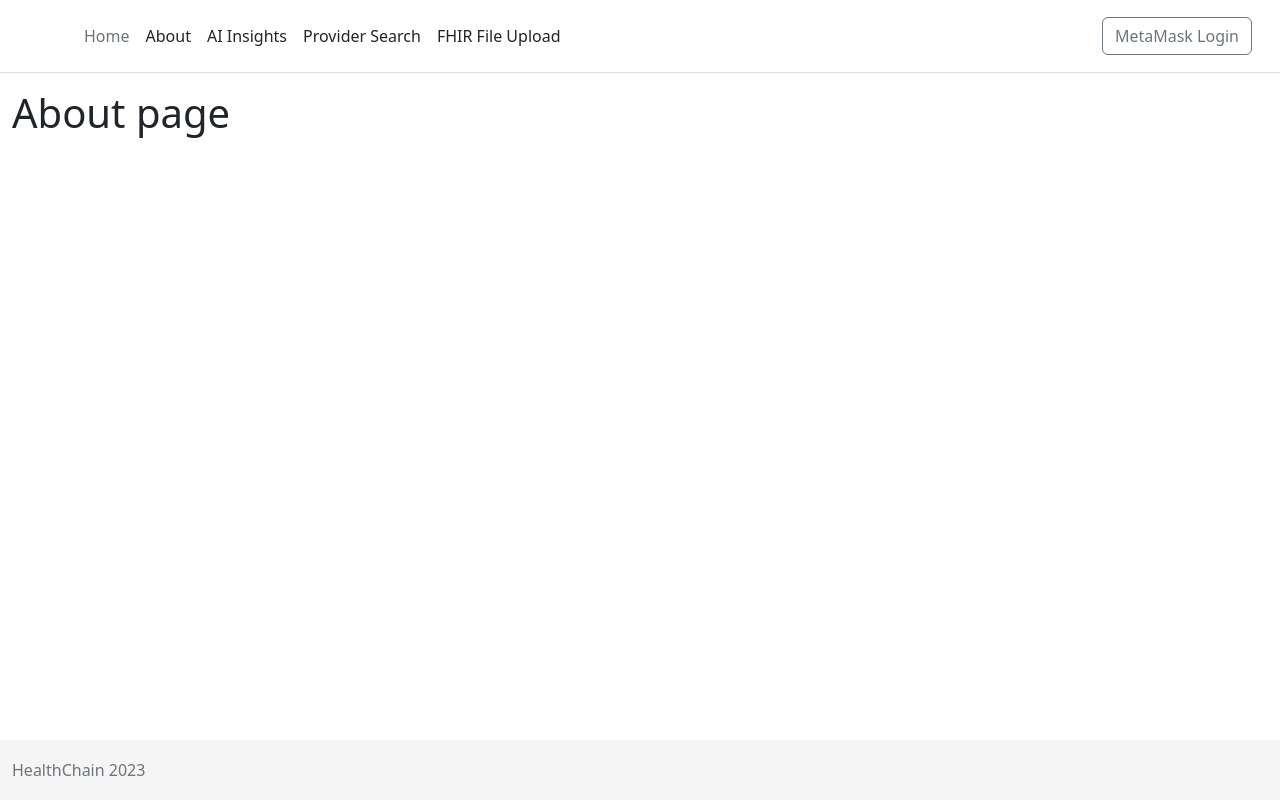
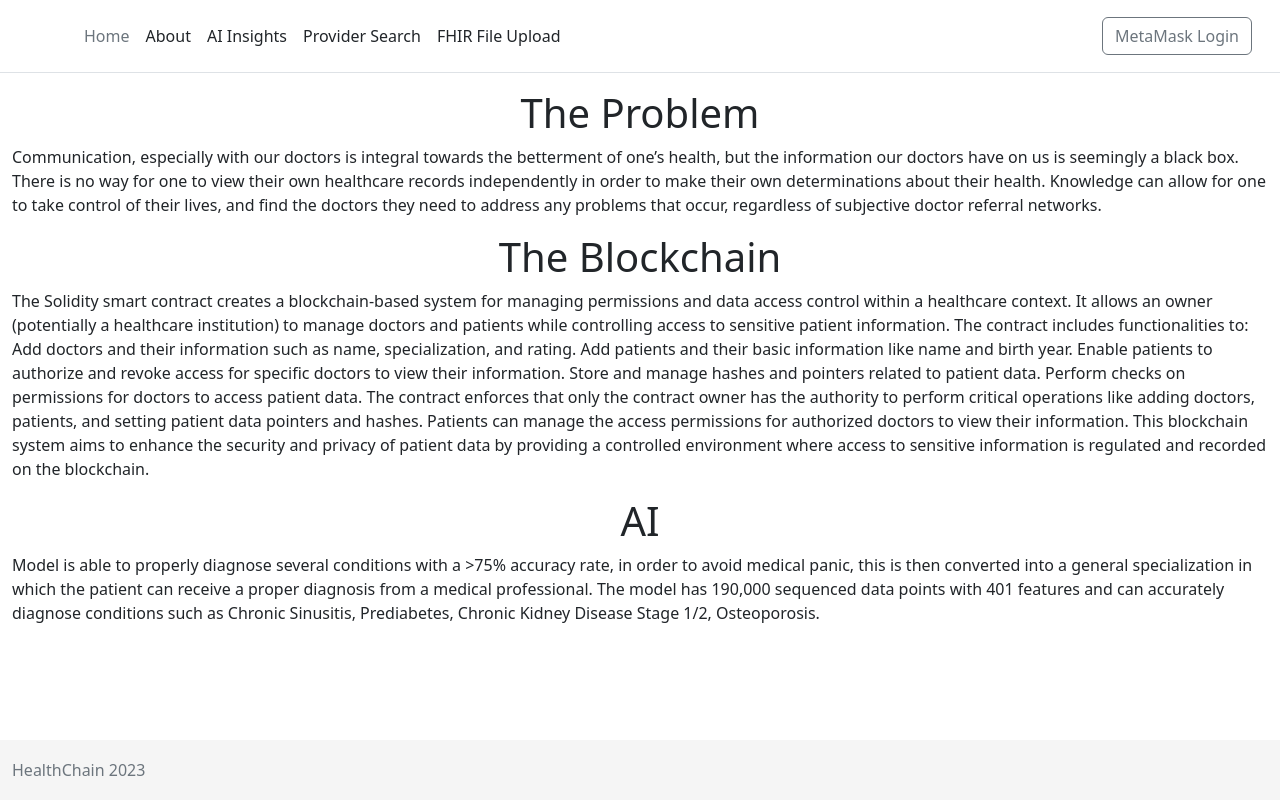
Before and after one commit to eltonninja/F23_HealthChain, a Django app: page /about/ in a window 1280 px wide. Run offline with Django 4.2, Linux system fonts and the light colour scheme.

Commit message:
Updated about page

```diff
--- a/UI/templates/pages/about.html
+++ b/UI/templates/pages/about.html
@@ -1,7 +1,35 @@
 {% extends '_base.html' %}
 
-{% block title %}About page{% endblock %}
+{% block title %}About Us{% endblock %}
 
 {% block content %}
-<h1>About page</h1>
+<center><h1>The Problem</h1></center>
+<p>
+    Communication, especially with our doctors is integral towards the betterment of one’s health, but the information our doctors have on us is seemingly a black box. There is no way for one to view their own healthcare records independently in order to make their own determinations about their health. Knowledge can allow for one to take control of their lives, and find the doctors they need to address any problems that occur, regardless of subjective doctor referral networks.
+</p>
+
+<center><h1>The Blockchain</h1></center>
+<p>
+    The Solidity smart contract creates a blockchain-based system for managing permissions and data access control within a healthcare context. It allows an owner (potentially a healthcare institution) to manage doctors and patients while controlling access to sensitive patient information.
+The contract includes functionalities to:
+Add doctors and their information such as name, specialization, and rating.
+Add patients and their basic information like name and birth year.
+Enable patients to authorize and revoke access for specific doctors to view their information.
+Store and manage hashes and pointers related to patient data.
+Perform checks on permissions for doctors to access patient data.
+The contract enforces that only the contract owner has the authority to perform critical operations like adding doctors, patients, and setting patient data pointers and hashes. Patients can manage the access permissions for authorized doctors to view their information.
+This blockchain system aims to enhance the security and privacy of patient data by providing a controlled environment where access to sensitive information is regulated and recorded on the blockchain.
+
+</p>
+
+<center><h1>AI</h1></center>
+
+<p>
+    Model is able to properly diagnose several conditions with a >75% accuracy rate, in order to avoid medical panic, this is then converted into a general specialization in which the patient can receive a proper diagnosis from a medical professional.
+The model has 190,000 sequenced data points with 401 features and can accurately diagnose conditions such as
+Chronic Sinusitis, Prediabetes, Chronic Kidney Disease Stage 1/2, Osteoporosis.
+
+</p>
+
+
 {% endblock content %}
```
